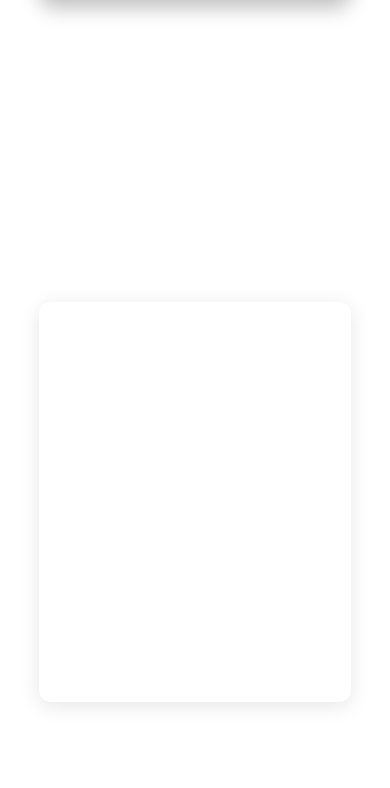
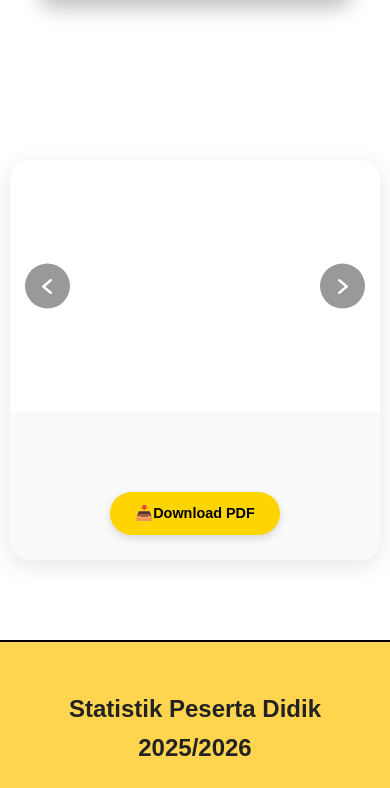
Before and after one commit to nestdragonx/frontend-skb, a plain HTML site: page index.html in a window 390 px wide. Shown: the part 1676-2464 px from the top of the page. Drawn offline with Linux system fonts and the light colour scheme; no server answers.

Commit message:
update sidebar carrousel

```diff
--- a/assets/Css/carrousel.css
+++ b/assets/Css/carrousel.css
@@ -1,23 +1,34 @@
+/* === WRAPPER UTAMA === */
 .carousel-wrapper {
   display: flex;
+  flex-wrap: wrap;
+  align-items: stretch;
   justify-content: center;
-  align-items: center;
-  min-height: 100vh;
+  width: 85%;
+  max-width: 850px;
+  height: 400px;
+  margin: 80px auto;
+  border-radius: 20px;
+  overflow: hidden;
+  background: #fff;
+  box-shadow: 0 6px 25px rgba(0, 0, 0, 0.1);
 }
 
+/* === BAGIAN KIRI / CONTAINER UTAMA === */
 .carousel-container {
+  flex: 3;
+  min-width: 320px;
   position: relative;
-  width: 80%;
-  max-width: 700px;
+  width: 100%;
+  height: 100%;
   overflow: hidden;
-  border-radius: 12px;
-  box-shadow: 0 4px 20px rgba(0,0,0,0.1);
 }
 
 .carousel {
   position: relative;
   width: 100%;
-  height: 400px;
+  height: 100%;
+  min-height: 400px;
 }
 
 .carousel-item {
@@ -35,34 +46,44 @@
   width: 100%;
   height: 100%;
   object-fit: cover;
-  border-radius: 12px;
+  display: block;
 }
 
+/* === TOMBOL NAVIGASI === */
 .control {
   position: absolute;
   top: 50%;
   transform: translateY(-50%);
-  background: none;
+  background: rgba(0,0,0,0.4);
   border: none;
+  border-radius: 50%;
+  width: 45px;
+  height: 45px;
+  display: flex;
+  justify-content: center;
+  align-items: center;
   cursor: pointer;
   transition: background 0.3s ease;
-  user-select: none;
+  z-index: 10;
+}
+
+.control:hover {
+  background: rgba(0,0,0,0.6);
+}
+
+.control img {
+  width: 20px;
+  filter: invert(1);
 }
 
 .control.prev {
-  left: 20px;
+  left: 15px;
 }
 .control.next {
-  right: 20px;
+  right: 15px;
 }
 
-.control.prev img,
-.control.next img {
-  width: 2rem;
-  height: auto;
-  filter: invert(1);
-}
-
+/* === INDIKATOR DOT === */
 .indicators {
   position: absolute;
   bottom: 15px;
@@ -74,7 +95,7 @@
   display: inline-block;
   width: 10px;
   height: 10px;
-  margin: 0 6px;
+  margin: 0 5px;
   background: rgba(255, 255, 255, 0.6);
   border-radius: 50%;
   cursor: pointer;
@@ -82,5 +103,103 @@
 }
 
 .dot.active {
-  background: rgba(255, 255, 255, 0.9);
+  background: rgba(255, 255, 255, 0.95);
 }
+
+/* === BAGIAN KANAN (INFO) === */
+.carrousel-right {
+  flex: 1;
+  min-width: 260px;
+  display: flex;
+  align-items: stretch;
+  justify-content: center;
+  background: #fafafa;
+  padding: 25px;
+}
+
+/* === BOX INFO === */
+.info-box {
+  display: flex;
+  flex-direction: column;
+  justify-content: flex-start;
+  width: 100%;
+  height: 100%;
+  text-align: left;
+}
+
+.info-box h2 {
+  font-size: 1.8rem;
+  font-weight: 700;
+  color: #222;
+  margin-bottom: 10px;
+}
+
+.info-box p {
+  font-size: 1rem;
+  color: #555;
+  margin-bottom: 25px;
+  line-height: 1.6;
+}
+
+/* === TOMBOL DOWNLOAD === */
+.btn-download {
+  align-self: flex-end;
+  margin-top: auto;
+  background: #ffd500;
+  color: #000;
+  padding: 5px 10px;
+  border-radius: 30px;
+  text-decoration: none;
+  font-weight: 600;
+  font-size: 0.75rem;
+  transition: all 0.3s ease;
+  box-shadow: 0 3px 8px rgba(0,0,0,0.15);
+}
+
+.btn-download:hover {
+  background: #e5c200;
+  transform: scale(1.05);
+}
+
+/* === RESPONSIVE === */
+@media (max-width: 900px) {
+  .carousel-wrapper {
+    flex-direction: column;
+    width: 95%;
+    max-width: 600px;
+  }
+
+  .carousel-container,
+  .carrousel-right {
+    width: 100%;
+  }
+
+  .carrousel-right {
+    padding: 25px;
+  }
+
+  .info-box {
+    align-items: center;
+    text-align: center;
+  }
+
+  .info-box h2 {
+    font-size: 1.4rem;
+  }
+
+  .info-box p {
+    font-size: 0.9rem;
+  }
+
+  .btn-download {
+    align-self: center;
+    margin-top: 20px;
+    font-size: 0.9rem;
+    padding: 10px 25px;
+  }
+}
+
+body.dark-mode .carrousel-right{
+  background-color: #1e1e1e;
+  color: #fff;
+}
--- a/assets/Javascript/carrousel.js
+++ b/assets/Javascript/carrousel.js
@@ -1,10 +1,14 @@
 // Bungkus semua logika ke dalam fungsi yang bisa diekspor
-export function initializeCarousel() {
+export function initializeCarousel(data) {
+  console.log("Data Initialize Carousel:", data);
   // Pindahkan query selector ke dalam fungsi agar dijalankan saat dipanggil
   const slides = document.querySelectorAll('.carousel-item');
   const indicators = document.querySelector('.indicators');
   const nextBtn = document.querySelector('.next');
   const prevBtn = document.querySelector('.prev');
+  const titleField = document.getElementById("judulKegiatan");
+const descField = document.getElementById("keteranganKegiatan");
+const pdfLink = document.getElementById("downloadLink");
 
   // Jika tidak ada slide, hentikan eksekusi untuk mencegah error
   if (!slides || slides.length === 0) {
@@ -26,12 +30,18 @@ export function initializeCarousel() {
   let currentIndex = 0;
   let interval;
 
+
   function showSlide(index) {
     slides.forEach((slide, i) => {
       slide.classList.toggle('active', i === index);
       if (dots[i]) dots[i].classList.toggle('active', i === index);
     });
     currentIndex = index;
+
+    const slideData = data[index];
+    titleField.textContent = slideData.title;
+    descField.textContent = slideData.description;
+    pdfLink.href = slideData.pdfUrl;
   }
 
   function nextSlide() {
--- a/assets/Javascript/config.js
+++ b/assets/Javascript/config.js
@@ -1 +1,2 @@
-export const BACKEND_URL = "https://backend-skb.vercel.app";
+// export const BACKEND_URL = "https://backend-skb.vercel.app";
+export const BACKEND_URL = "http://localhost:3000";
--- a/assets/Javascript/getData.js
+++ b/assets/Javascript/getData.js
@@ -35,6 +35,7 @@ if (carouselContainer) {
           carouselContainer.innerHTML = ""; // Kosongkan container
           images.forEach((imgData, index) => {
             const carouselItem = document.createElement("div");
+
             carouselItem.className = `carousel-item ${index === 0 ? 'active' : ''}`;
             const img = document.createElement("img");
             img.src = imgData.imageUrl; // Asumsi backend mengembalikan { imageUrl: '...' }
@@ -42,10 +43,14 @@ if (carouselContainer) {
 
             carouselItem.appendChild(img);
             carouselContainer.appendChild(carouselItem);
+
+            const infoBox = document.getElementById("infoBox");
+            infoBox.appendChild(judulKegiatan);
+            infoBox.appendChild(keteranganKegiatan);
+            infoBox.appendChild(downloadLink);
           });
-
-          // Panggil inisialisasi carousel SETELAH item dirender
-          initializeCarousel();
+          console.log("getData: ",images)
+          initializeCarousel(images);
         }
       } else {
         console.error("Error fetching images:", data.error || "Gagal mengambil gambar");
--- a/index.html
+++ b/index.html
@@ -56,28 +56,12 @@
   </div>
 </section>
 
- <div id ="activities" class="carousel-wrapper">
+<section id="activities" class="carousel-wrapper">
+
   <div class="carousel-container">
+    <!-- Container Carousel -->
     <div class="carousel" id="carouselImageContainer">
-
-        <!-- <div class="carousel-item active">
-          <img src="assets/image/kegiatan1.jpg" alt="Slide 1">
-        </div>
-        <div class="carousel-item">
-          <img src="assets/image/kegiatan2.jpg" alt="Slide 2">
-        </div>
-        <div class="carousel-item">
-          <img src="assets/image/kegiatan3.jpg" alt="Slide 3">
-        </div>
-        <div class="carousel-item active">
-          <img src="assets/image/kegiatan1.jpg" alt="Slide 1">
-        </div>
-        <div class="carousel-item">
-          <img src="assets/image/kegiatan1.jpg" alt="Slide 2">
-        </div>
-        <div class="carousel-item">
-          <img src="assets/image/kegiatan1.jpg" alt="Slide 3">
-        </div> -->
+      <!-- Gambar carousel akan dimasukkan lewat JS -->
     </div>
 
     <!-- Controls -->
@@ -93,7 +77,18 @@
       <!-- Dots akan di-generate oleh carrousel.js -->
     </div>
   </div>
+
+  <!-- Bagian kanan tetap ada, tapi tidak mengubah ID & class utama -->
+  <div class="carrousel-right">
+    <div class="info-box" id="infoBox">
+      <h2 id="judulKegiatan"></h2>
+      <p id="keteranganKegiatan"></p>
+      <a id="downloadLink" class="btn-download" target="_blank" href="#">📥Download PDF</a>
     </div>
+  </div>
+
+</section>
+
 
   <section id="impact" class="impact-section">
     <h2 id="tahun-ajaran"></h2>
```
Also changed, not shown: assets/Css/dashboard.css (+8 -0 lines), assets/Javascript/dashboard.js (+19 -1 lines). Lines whose indentation alone changed are shown as unchanged.
